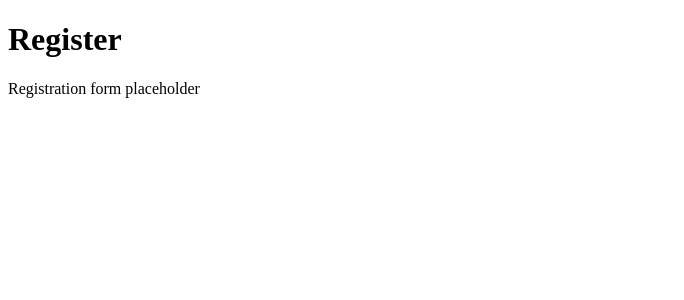
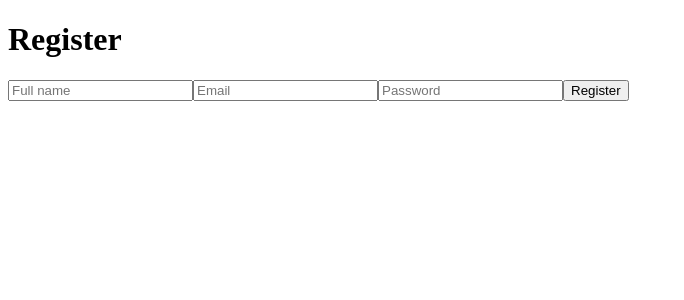
Before and after one commit to AlexanderKopyl/boardly, a Next.js app in the folder frontend/: page /register in a window 1280 px wide. Shown: the top 300 px of the page, without its empty margins (0-684 px from the left). Built offline with nearby package versions, Linux system fonts and the light colour scheme; no server answers.

Commit message:
feature/42-create-frontend-nextjs-typescript-skeleton
Replace placeholder components in `RegisterPage`, `LoginPage`, and `DashboardPage` with auth-related UI and route guards (issue #42)

```diff
--- a/frontend/src/app/login/page.tsx
+++ b/frontend/src/app/login/page.tsx
@@ -1,8 +1,10 @@
+import { LoginForm } from '@/contexts/identity-access/presentation/ui/LoginForm'
+
 export default function LoginPage() {
   return (
     <main>
       <h1>Login</h1>
-      <p>Login form placeholder</p>
+      <LoginForm />
     </main>
   )
 }
--- a/frontend/src/app/register/page.tsx
+++ b/frontend/src/app/register/page.tsx
@@ -1,8 +1,10 @@
+import { RegisterForm } from '@/contexts/identity-access/presentation/ui/RegisterForm'
+
 export default function RegisterPage() {
   return (
     <main>
       <h1>Register</h1>
-      <p>Registration form placeholder</p>
+      <RegisterForm />
     </main>
   )
 }
```
Also changed, not shown: frontend/src/app/dashboard/page.tsx (+10 -4 lines), 1 other file (tests, documents, lock files or other folders).
